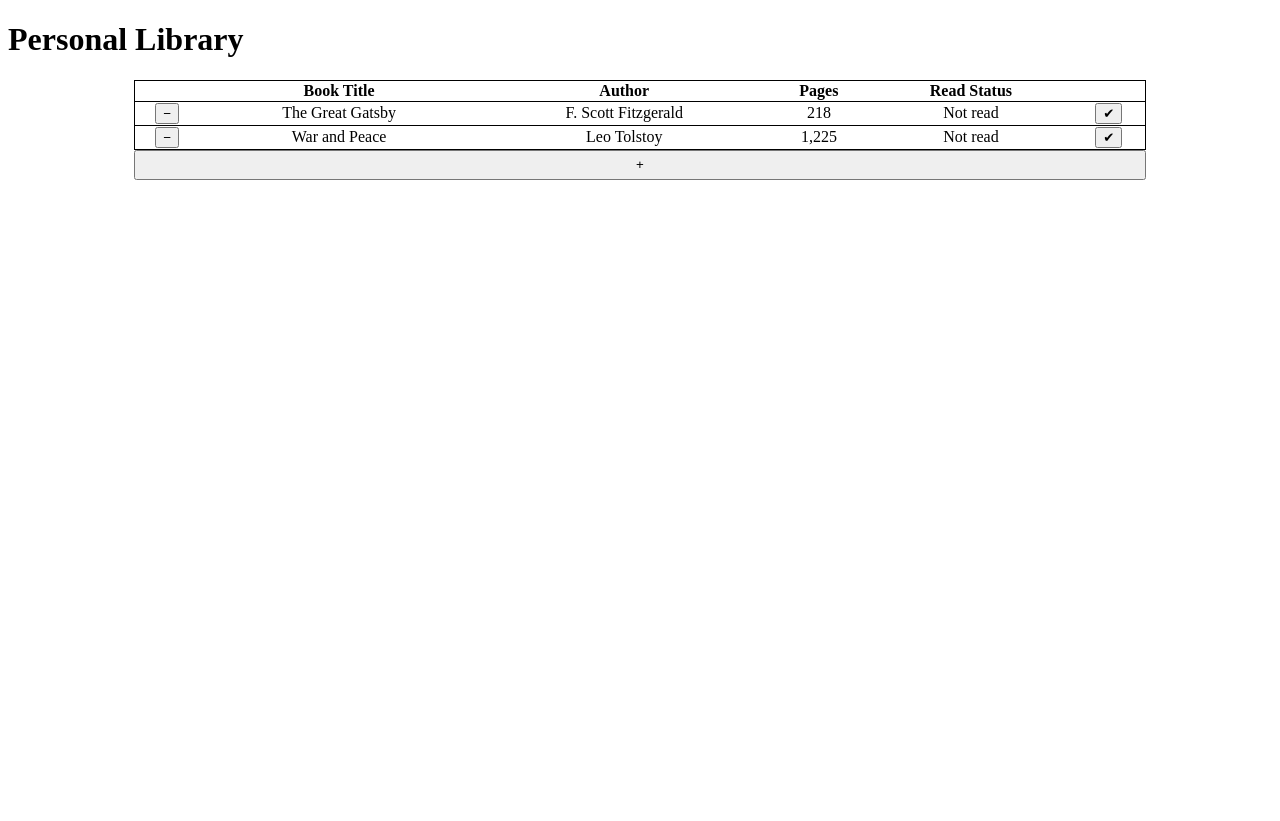
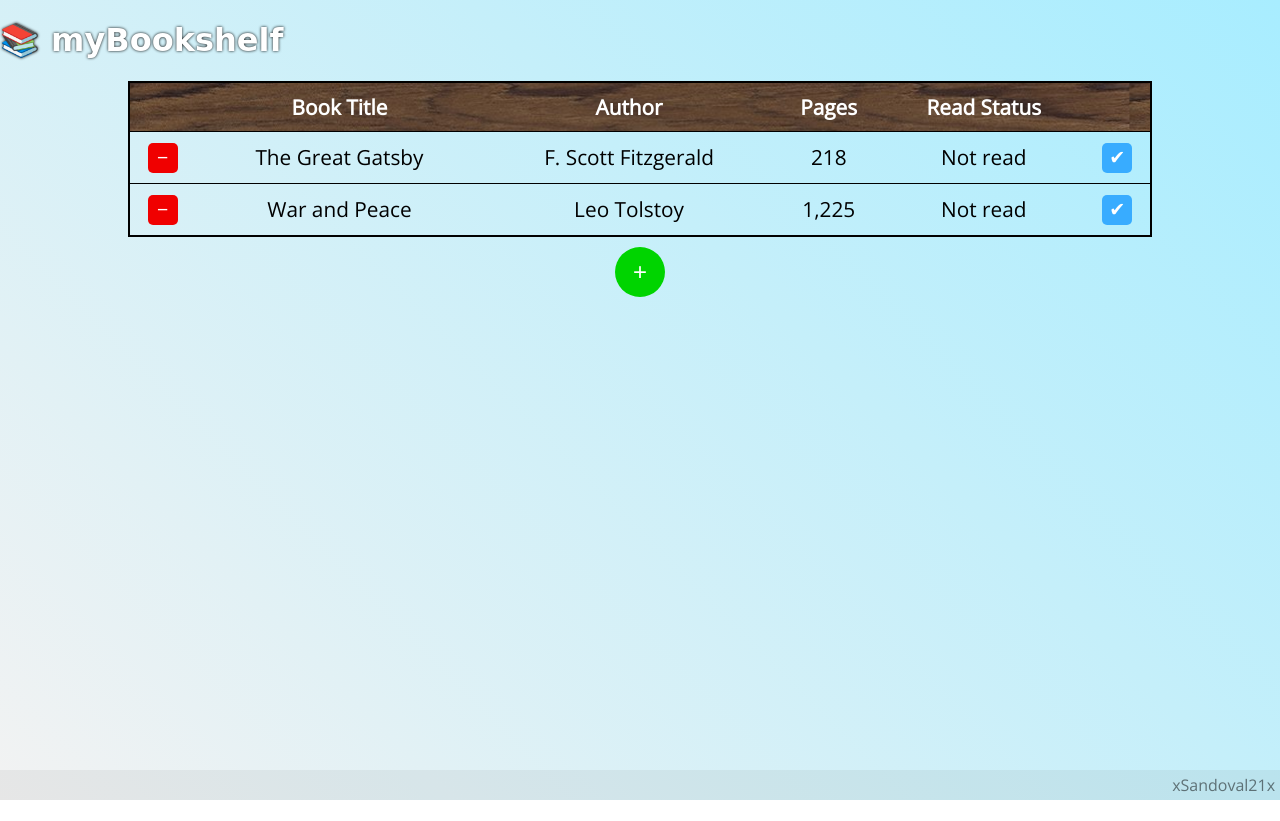
Before and after one commit to xSandoval21x/book-tracker, a plain HTML site: page index.html in a window 1280 px wide. After the commit the page ends 800 px from the top, so only its background shows below. Drawn offline with nearby package versions, Linux system fonts and the light colour scheme; a web font is replaced by a local one.

Commit message:
Add CSS styling to buttons, title, table header, book entry form and footer

```diff
--- a/books.js
+++ b/books.js
@@ -26,24 +26,17 @@ function render(newBook) {
     const changeStatusCell = newRow.insertCell();
 
     const deleteButton = document.createElement("button");
-    deleteButton.innerText = "\u2212";
+    deleteButton.innerText = "\u2212";  //minus symbol
+    deleteButton.style.background = "rgb(240, 0, 0)";
     deleteCell.appendChild(deleteButton);
     deleteButton.addEventListener("click", deleteRow);
 
     const changeStatusButton = document.createElement("button");
-    if(newBook.haveRead){
-        changeStatusButton.innerText = "\u2718";
-    }else {
-        changeStatusButton.innerText = "\u2714";
-    }
+    setReadStatus(newBook, changeStatusButton);
     changeStatusCell.appendChild(changeStatusButton);
     changeStatusButton.addEventListener("click", function() {
         newBook.haveRead = !newBook.haveRead;
-        if(newBook.haveRead){
-            changeStatusButton.innerText = "\u2718";
-        }else {
-            changeStatusButton.innerText = "\u2714";
-        }
+        setReadStatus(newBook, changeStatusButton);
         haveReadCell.innerText = newBook.haveRead? "Read" : "Not read";
     });
 
@@ -51,6 +44,16 @@ function render(newBook) {
     authorCell.innerText = newBook.author;
     pagesCell.innerText = newBook.pages
     haveReadCell.innerText = newBook.haveRead? "Read" : "Not read";
+}
+
+function setReadStatus(book, statusButton) {
+    if(book.haveRead){
+        statusButton.innerText = "\u2718";  // x symbol
+        statusButton.style.background = "rgb(255, 115, 34)";
+    }else {
+        statusButton.innerText = "\u2714";  // checkmark symbol
+        statusButton.style.background = "rgb(56, 172, 255)";
+    }
 }
 
 function deleteRow() {
@@ -70,7 +73,7 @@ function newEntry() {
         return;
     }
 
-    if(!newPages.match(/^[\d,]+$/)){
+    if(!newPages.match(/^[\d,]+$/)){  //if pages input is not an int or comma, alert
         alert("Invalid page number");
         return;
     }
@@ -94,8 +97,10 @@ function clearInputs() {
 function toggleVisibility() {
     if (addEntryButton.textContent === "\u002B"){
         addEntryButton.textContent = "\u2212"; //minus symbol
+        addEntryButton.style.background = "rgb(240, 0, 0)";
     }else {
-        addEntryButton.textContent = "\u002B"; //minus symbol
+        addEntryButton.textContent = "\u002B"; //plus symbol
+        addEntryButton.style.background = "rgb(255, 10, 10)";
     }
     bookInfo.classList.toggle("visible");
 }
--- a/index.html
+++ b/index.html
@@ -3,13 +3,15 @@
 <head>
     <meta charset="UTF-8">
     <meta name="viewport" content="width=device-width, initial-scale=1.0">
+    <link href="https://fonts.googleapis.com/css2?family=Bellota&family=Open+Sans&display=swap" rel="stylesheet">
     <link href="style.css" type="text/css" rel="stylesheet">
     <title>Personal Library</title>
 </head>
 <body>
-    <h1>Personal Library</h1>
+    <h1>&#x1F4DA; myBookshelf</h1>
+    <div class="center-elements">
         <table class="book-table">
-        <tr>
+            <tr class="table-header">
                 <th id=delete-row></th>
                 <th>Book Title</th>
                 <th>Author</th>
@@ -19,26 +21,36 @@
             </tr>
         </table>
         <button id="add-entry">&plus;</button>
+    </div>
     <div class="add-book">
-        <label for="title">Book title</label>
+        <div class="book-form">
+            <label for="title">Book title:</label>
             <input type="text" id="title" name="title"
                    maxlength="100" size="20">
-        <label for="author">Author</label>
+        </div>
+        <div class="book-form">
+            <label for="author">Author:</label>
             <input type="text" id="author" name="author"
                    maxlength="50" size="15">
-        <label for="pages"># of Pages</label>
+        </div>
+        <div class="book-form">
+            <label for="pages">Number of Pages:</label>
             <input type="text" id="pages" name="pages"
-               maxlength="10" size="10">
-        <br>
+                   maxlength="10" size="5">
+        </div>
+        <div class="book-form">
             <label for="read-status">Have you read the book?</label>
             <input type="radio" id="have-read" name="read-status">
             <label for="have-read">Yes</label>
             <input type="radio" id="not-read" name="read-status">
             <label for="not-read">No</label>
+        </div>
         <input type="submit" name="submit" id="submit">
-
     </div>
     </div>
+    <footer>
+        <div id="sandoval">xSandoval21x</div>
+    </footer>
     <script src="books.js"></script>
 </body>
 </html>
--- a/style.css
+++ b/style.css
@@ -1,36 +1,111 @@
 html, body {
-    height: 100vh;
+    height: 100%;
+    margin: 0;
+}
+
+body {
+    height: 100%;
+    background: linear-gradient(45deg, rgba(239, 239, 239, 0.8), rgb(168, 237, 255));
+    display: flex;
+    flex-direction: column;
+    font-family: 'Open Sans', sans-serif;
+}
+
+h1 {
+    color: white;
+    text-shadow: 0 0 3px black;
+    font-family: 'Bellota', cursive;
+    font-size: 2rem;
 }
 
 
 table {
-    border: 1px solid black;
+    border: 2px solid black;
     border-collapse: collapse;
     width: 80%;
     margin: auto;
     text-align: center;
 }
 
-td {
+th, td {
     border-top: 1px solid black;
+    padding: 10px 5px 10px 5px;
+    font-size: 1.3rem;
+}
+
+.table-header {
+    background: url(wood-texture.jpg);
+    color: white;
+}
+
+td > button {
+    border: none;
+    border-radius: 5px;
+    color: white;
+    height: 30px;
+    width: 30px;
+    text-align: center;
+    font-size: 1.2rem;
 }
 
 #add-entry {
     display: block;
-    margin: auto;
+    margin: 10px auto 10px auto;
     margin-bottom: 15px;
-    width: 80%;
-    height: 30px;
+    width: 50px;
+    height: 50px;
+    border: none;
+    background: rgb(0, 212, 0);
+    border-radius: 30px;
     position: relative;
+    color: white;
+    font-size: 1.5rem;
 }
 
+.book-form {
+    margin: 10px;
+    font-size: 1.2rem;
+}
+
+
 .add-book {
+    display: flex;
+    flex-wrap: wrap;
+    justify-content: center;
+    align-items: center;
     visibility: hidden;
-    text-align: center;
-    margin: auto;
+    margin: 20px auto auto auto;
     width: 80%;
+}
+
+#submit {
+    border: none;
+    border-radius: 5px;
+    color: white;
+    background: rgb(0, 212, 0);
+}
+
+input {
+    font-family: 'Open Sans', sans-serif;
+    font-size: 1.2rem;
 }
 
 .visible {
     visibility: visible;
 }
+
+footer {
+    display: flex;
+    justify-content: flex-end;
+    align-items: center;
+    height: 30px;
+    width: 100%;
+    margin-top: auto;
+    background: rgba(0, 0, 0, 0.05);
+
+}
+
+#sandoval {
+    margin-right: 5px;
+    color: rgba(0, 0, 0, 0.5);
+}
```
Also changed, not shown: wood-texture.jpg (added). Lines whose indentation alone changed are shown as unchanged.
